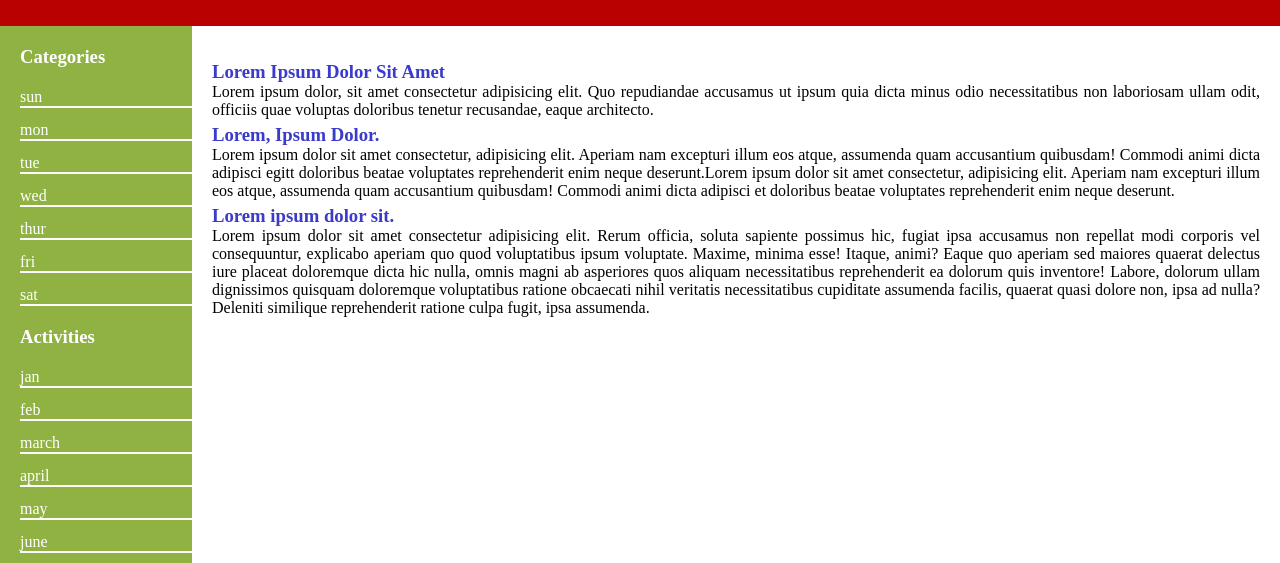
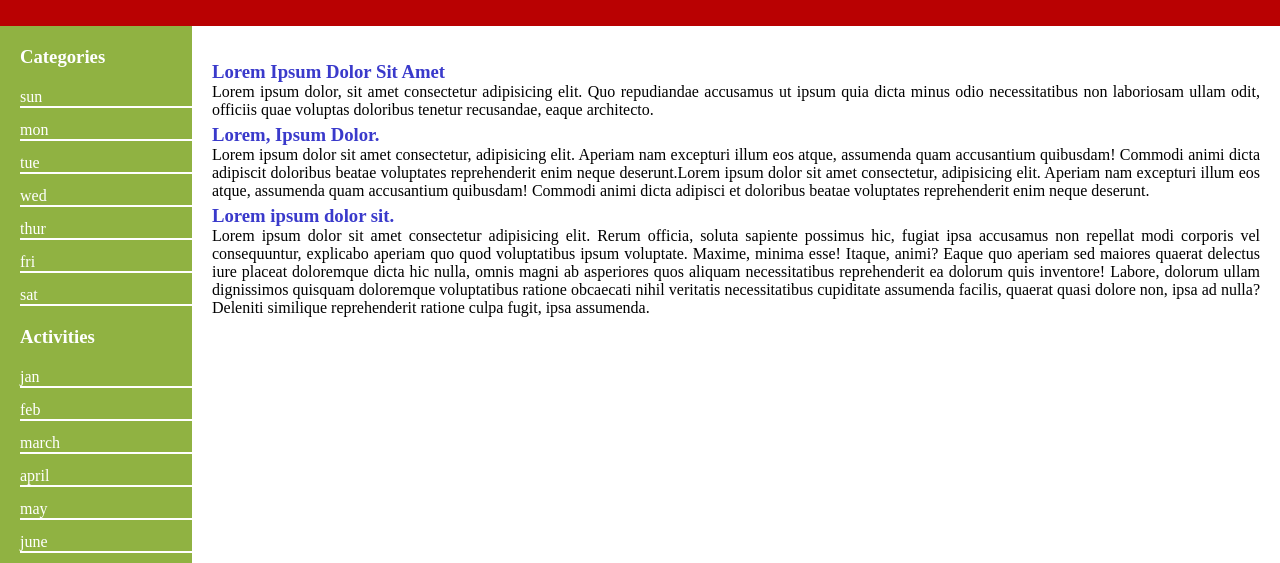
Before and after one commit to sanika2602/webpage1, a plain HTML site: page index.html in a window 1280 px wide. Shown: the part 74-637 px from the top of the page. Drawn offline with Linux system fonts and the light colour scheme.

Commit message:
first comment

```diff
--- a/index.html
+++ b/index.html
@@ -43,7 +43,7 @@
                 recusandae, eaque architecto.</p>
             <h3>Lorem, Ipsum Dolor.</h3>
             <p>Lorem ipsum dolor sit amet consectetur, adipisicing elit. Aperiam nam excepturi illum eos atque,
-                assumenda quam accusantium quibusdam! Commodi animi dicta adipisci egitt doloribus beatae voluptates
+                assumenda quam accusantium quibusdam! Commodi animi dicta adipiscit doloribus beatae voluptates
                 reprehenderit enim neque deserunt.Lorem ipsum dolor sit amet consectetur, adipisicing elit. Aperiam nam
                 excepturi illum eos atque,
                 assumenda quam accusantium quibusdam! Commodi animi dicta adipisci et doloribus beatae voluptates
```
